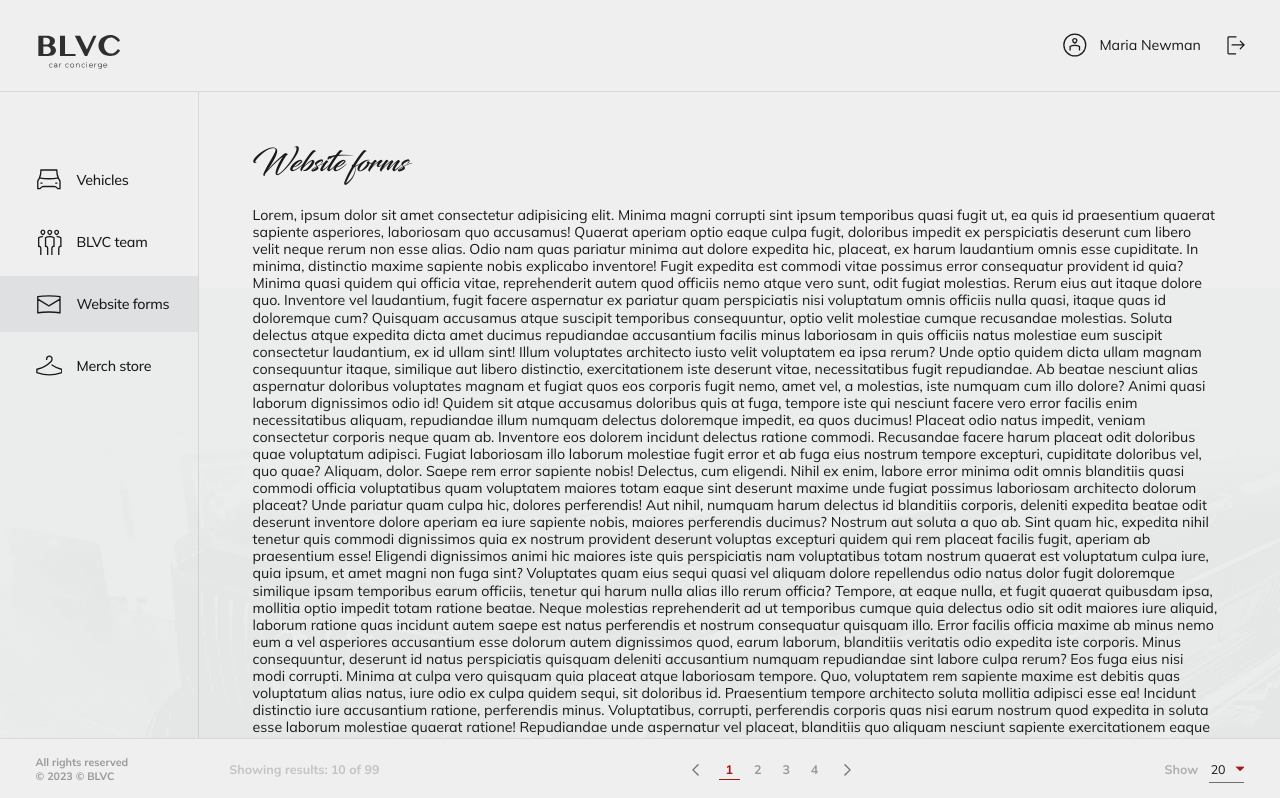
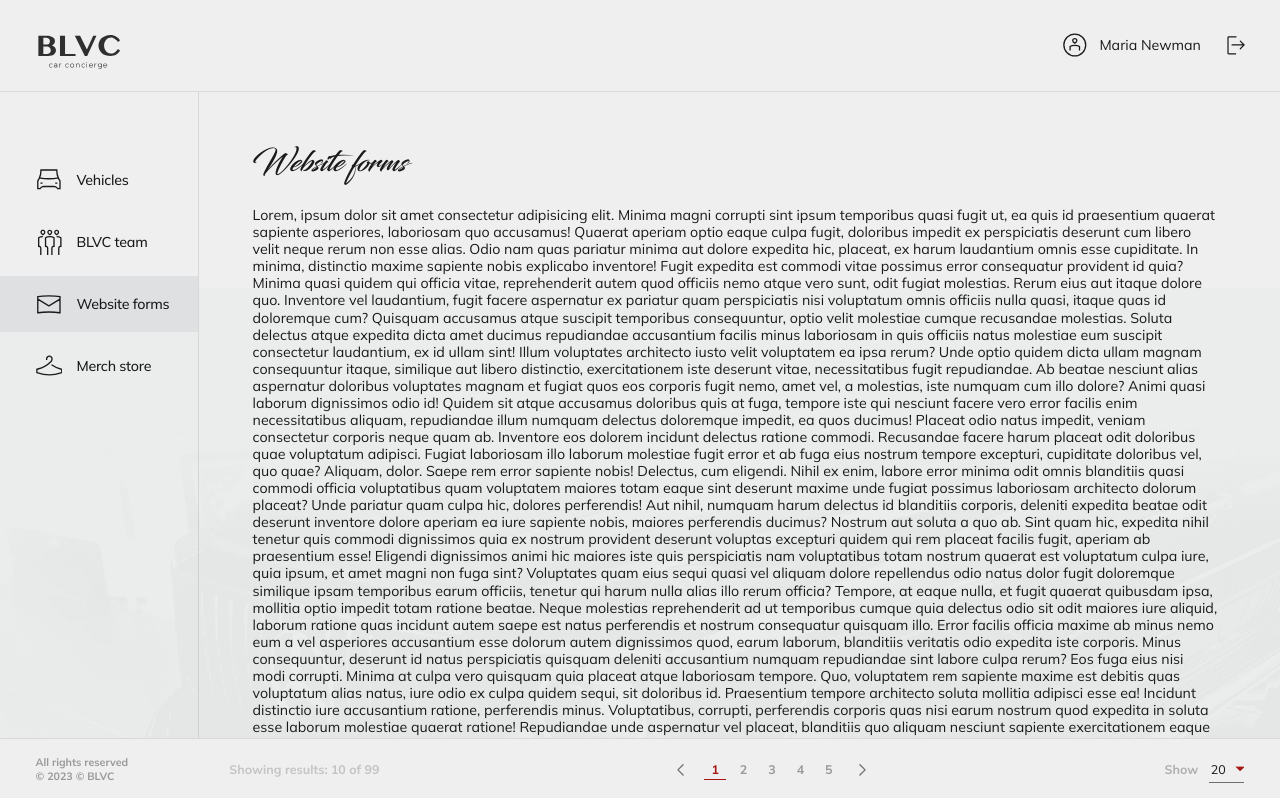
Before and after one commit to deniskeller/blvc, a Next.js app: page /dashboard/website-forms in a window 1280 px wide. Shown: the top 798 px of the page. Built offline with nearby package versions, Linux system fonts and the light colour scheme.

Commit message:
ref pagination

```diff
--- a/src/components/dashboard/content/Pagination/Pagination.tsx
+++ b/src/components/dashboard/content/Pagination/Pagination.tsx
@@ -75,7 +75,7 @@ const Pagination: React.FC<Props> = ({ className = '' }) => {
         onPageChange={handlePageClick}
         pageRangeDisplayed={1}
         marginPagesDisplayed={3}
-        pageCount={pageCount}
+        pageCount={5}
         previousLabel={
           <svg
             xmlns="http://www.w3.org/2000/svg"
@@ -104,7 +104,7 @@ const Pagination: React.FC<Props> = ({ className = '' }) => {
         breakLinkClassName="page-link"
         containerClassName="pagination"
         activeClassName="active"
-        renderOnZeroPageCount={null}
+        // renderOnZeroPageCount={null}
       />
 
       <div className={s.Select}>
```
